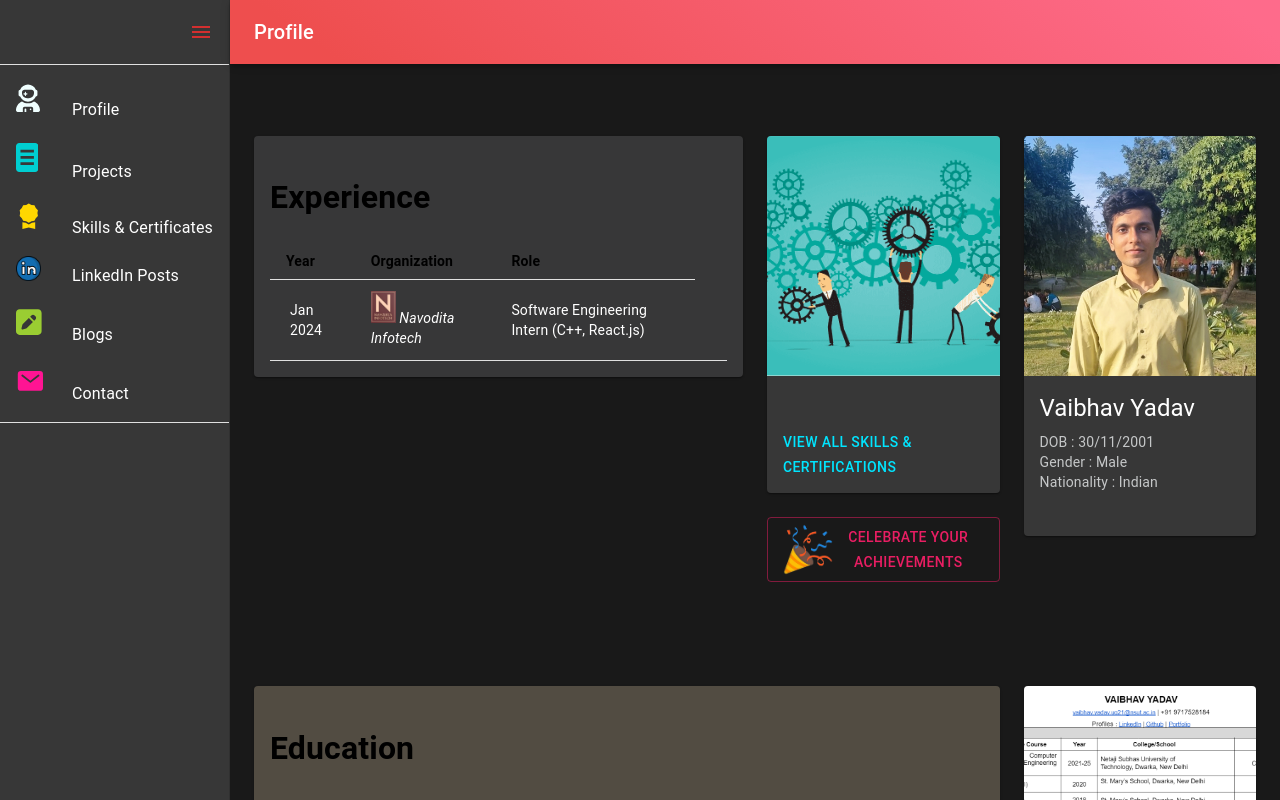
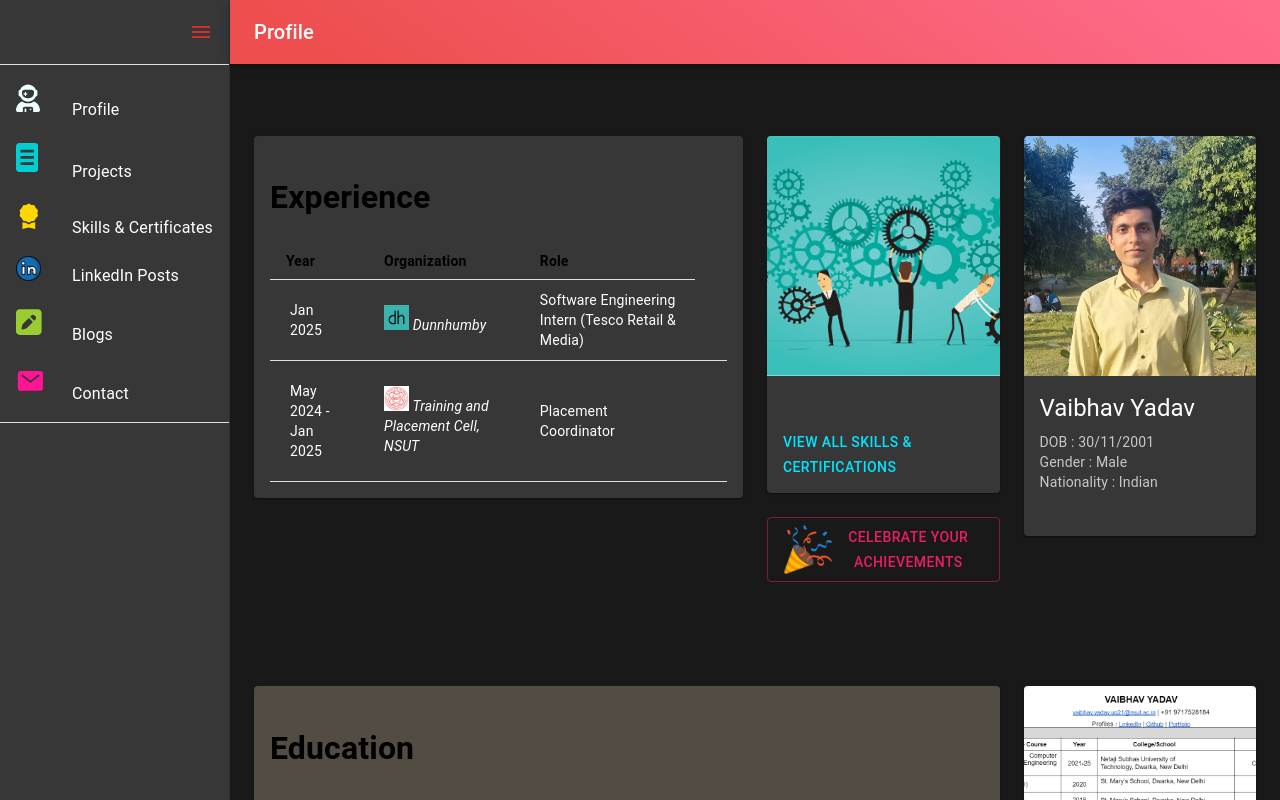
Before and after one commit to vaibzi/Portfolio, a React (Create React App) app: page /#/ in a window 1280 px wide. Built offline with nearby package versions, Linux system fonts and the light colour scheme.

Commit message:
Update Experience.jsx

```diff
--- a/src/components/Experience.jsx
+++ b/src/components/Experience.jsx
@@ -9,8 +9,8 @@ import TableRow from "@mui/material/TableRow";
 // import { BlogIcon, DocIcon, MailIcon, ProfileIcon } from "./Icons"
 // import ListItemIcon from "@mui/material/ListItemIcon";
 
-import Navo from '../img/Navo.png';
-import Cod from '../img/Codsoft.png';
+import dunn from '../img/dunn.png';
+import nsit from '../img/Nsut.png';
 
 
 
@@ -23,12 +23,21 @@ function createData(id, year, name, post, ) {
 const rows = [
   createData(
     0,
-    "Jan 2024",
+    "Jan 2025",
     <i>
-    <img alt="not found" src={Navo} width="25"
-    />     Navodita Infotech
+    <img alt="not found" src={dunn} width="25"
+    />     Dunnhumby
     </i>,
-    "Software Engineering Intern (C++, React.js)",
+    "Software Engineering Intern (Tesco Retail & Media)",
+  ),
+  createData(
+    1,
+    "May 2024 - Jan 2025",
+    <i>
+    <img alt="not found" src={nsit} width="25"
+    />     Training and Placement Cell, NSUT
+    </i>,
+    "Placement Coordinator",
   )
 ];
 
```
